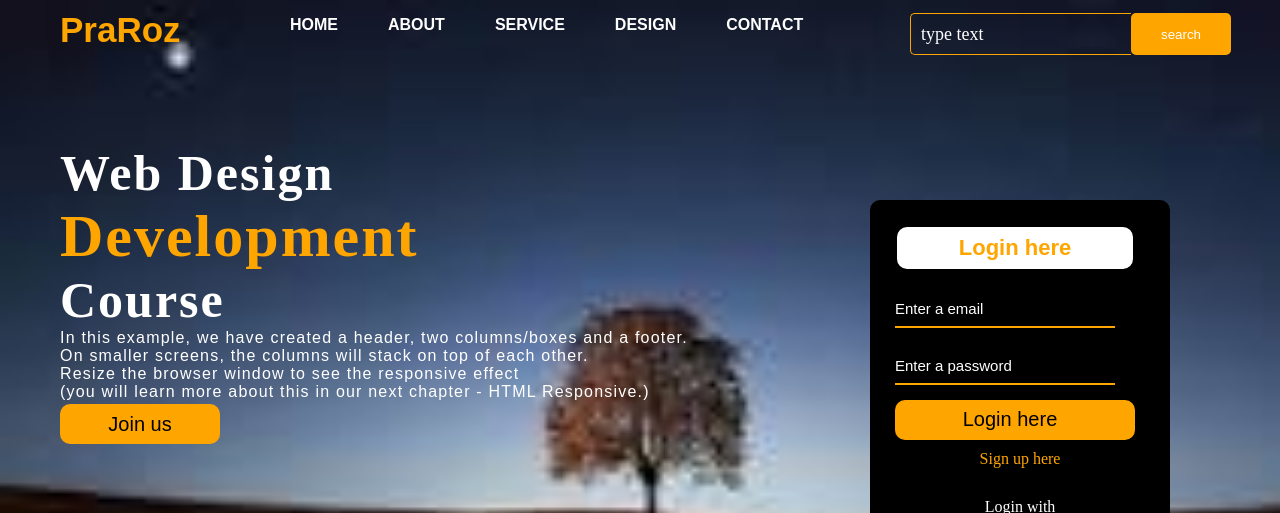
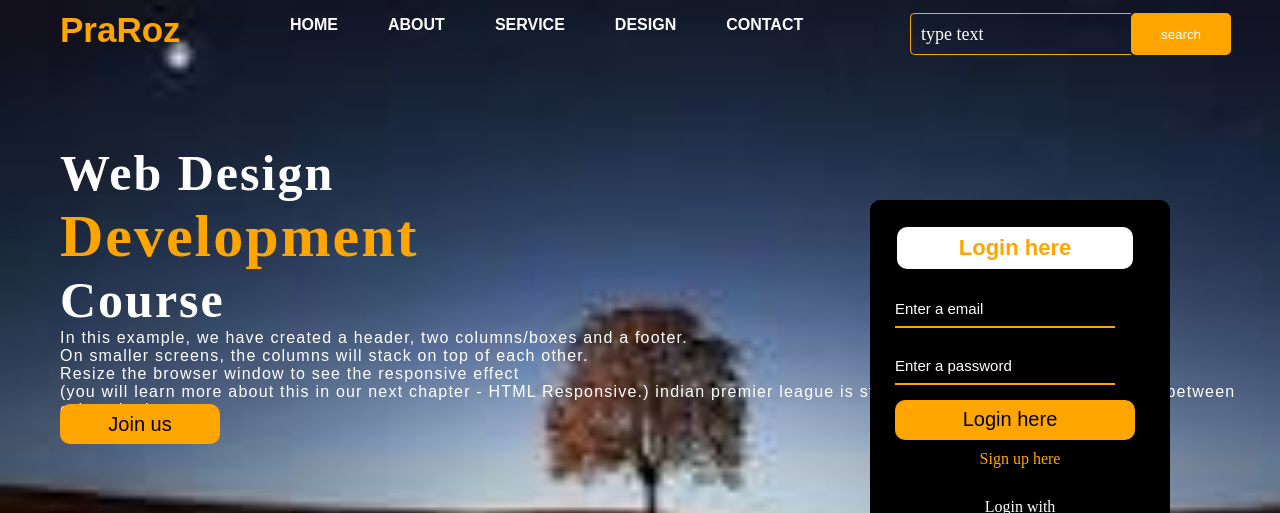
Before and after one commit to Harishsenthil01/webdesign, a plain HTML site: page index.html in a window 1280 px wide. Shown: the top 513 px of the page. Drawn offline with nearby package versions, Linux system fonts and the light colour scheme.

Commit message:
extraline

```diff
--- a/index.html
+++ b/index.html
@@ -31,7 +31,7 @@
                     <h1>Web Design <br><span>Development</span> <br>Course</h1>
                     <p class="para">In this example, we have created a header, two columns/boxes and a footer.<br> On smaller screens, the columns will stack on top of each other.<br>
                     Resize the browser window to see the responsive effect <br>(you will learn more about this in our next chapter - HTML Responsive.)
-                    <!--indian premier league is stating at 22nd december-->
+                    indian premier league is stating at 22nd december.first match between csk and rcb.
                     </p>
                     <button class="cn"><a href="#">Join us</a></button>
                 </div>
```
